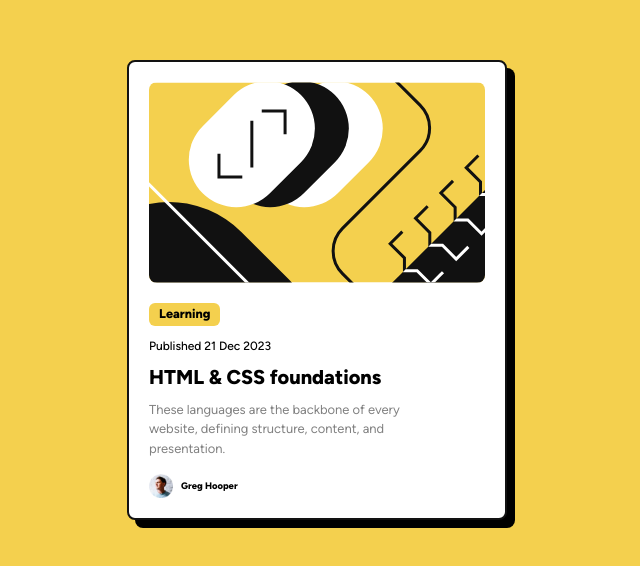
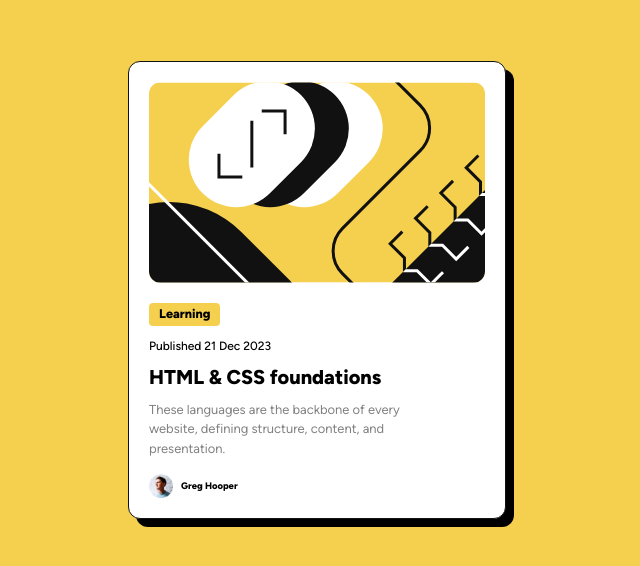
Before and after one commit to mirkobozzetto/blog-preview-card, a website: page index.html in a window 1280 px wide. Shown: the part 110-676 px from the top of the page, without its empty margins (323-963 px from the left). Drawn offline with Linux system fonts and the light colour scheme.

Commit message:
Update HTML and CSS for blog preview card

```diff
--- a/index.html
+++ b/index.html
@@ -19,19 +19,19 @@
     class="flex flex-col justify-center items-center bg-yellow h-screen font-figtree"
   >
     <main
-      class="shadow-bottom-right border-2 bg-white m-3 p-5 border-black border-solid rounded-lg h-auto"
+      class="shadow-bottom-right border-[1px] bg-white m-3 p-5 border-black border-solid rounded-xl h-auto"
     >
       <section class="w-full">
         <div>
           <img
             src="./assets/images/illustration-article.svg"
             alt="article image"
-            class="rounded-lg"
+            class="rounded-xl"
           />
         </div>
         <!-- #tag -->
         <p
-          class="inline-block bg-yellow mt-5 px-2.5 py-0.5 rounded-md font-extra-bold text-[0.69rem] md:text-[0.79rem]"
+          class="inline-block bg-yellow mt-5 px-2.5 py-0.5 rounded-[4px] font-extra-bold text-[0.69rem] md:text-[0.79rem]"
         >
           Learning
         </p>
```
Also changed, not shown: src/output.css.
